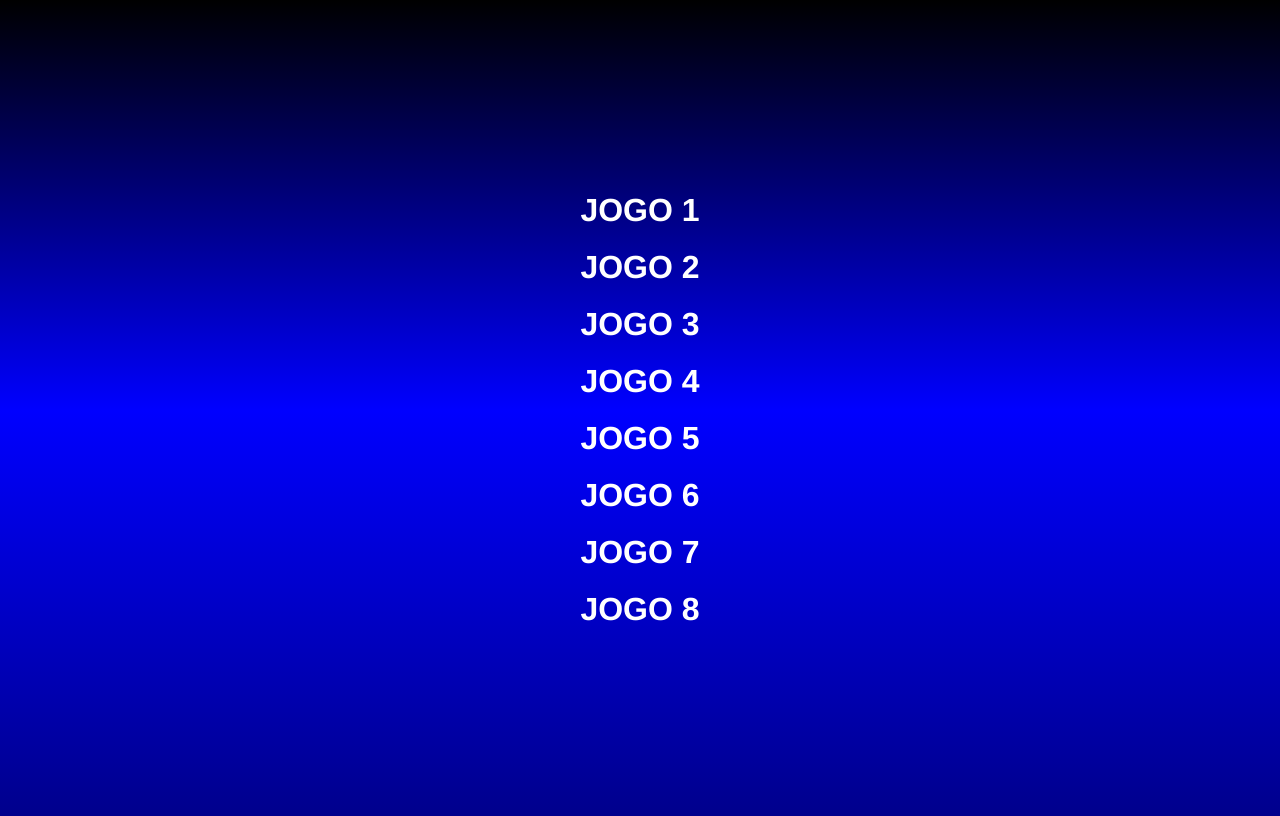
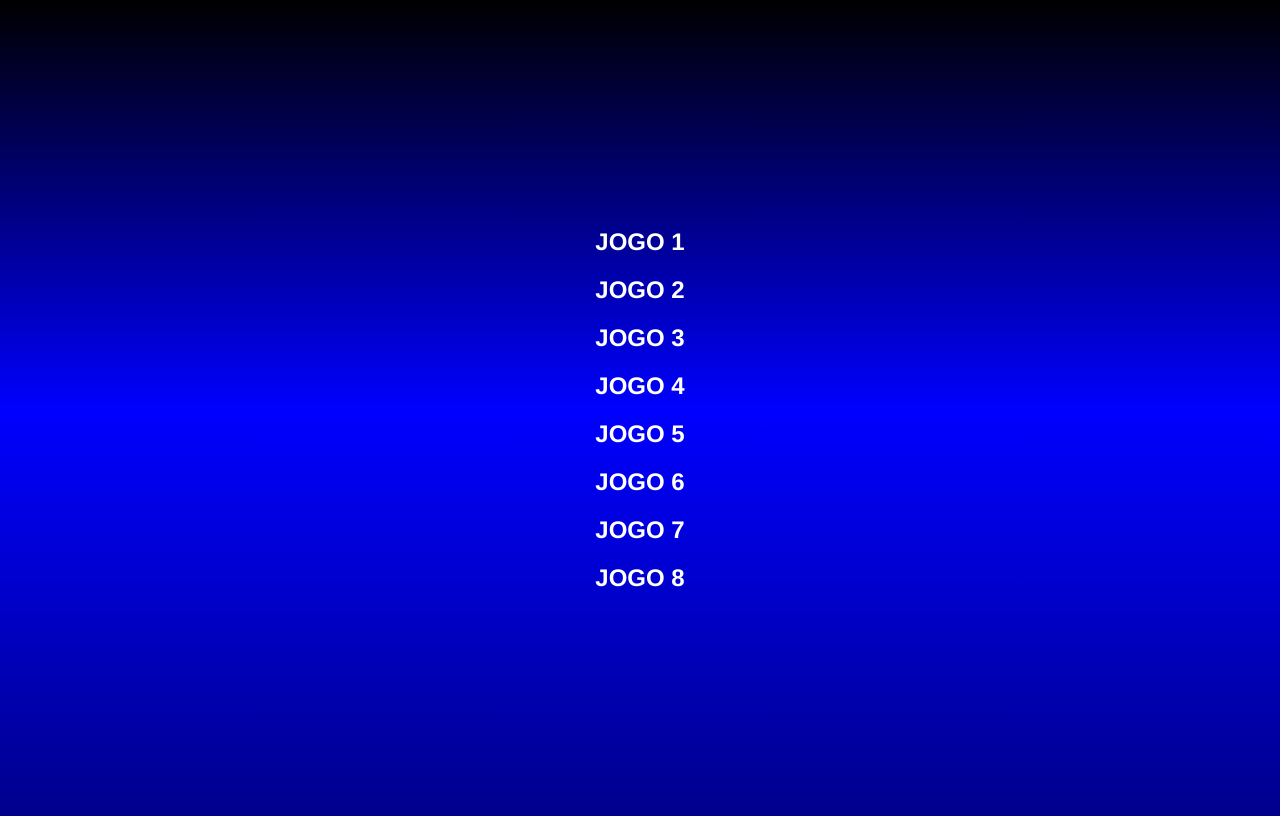
Before and after one commit to FabricioOnnil/Champions23, a plain HTML site: page Oitavas.html in a window 1280 px wide. Drawn offline with Linux system fonts and the light colour scheme.

Commit message:
update oitavas

```diff
--- a/Oitavas.html
+++ b/Oitavas.html
@@ -10,7 +10,7 @@
         body{
             padding: 10px;
         }
-        h1 {
+        h2 {
             text-align: right;
             color: white;
         }
@@ -18,14 +18,14 @@
 </head>
 <body>
     <main>
-        <h1>JOGO 1</h1>
-        <h1>JOGO 2</h1>
-        <h1>JOGO 3</h1>
-        <h1>JOGO 4</h1>
-        <h1>JOGO 5</h1>
-        <h1>JOGO 6</h1>
-        <h1>JOGO 7</h1>
-        <h1>JOGO 8</h1>
+        <h2>JOGO 1</h2>
+        <h2>JOGO 2</h2>
+        <h2>JOGO 3</h2>
+        <h2>JOGO 4</h2>
+        <h2>JOGO 5</h2>
+        <h2>JOGO 6</h2>
+        <h2>JOGO 7</h2>
+        <h2>JOGO 8</h2>
 
     </main>
 
```
